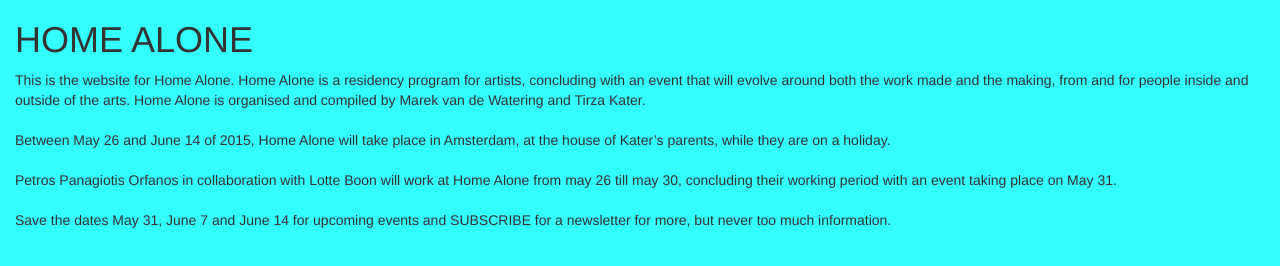
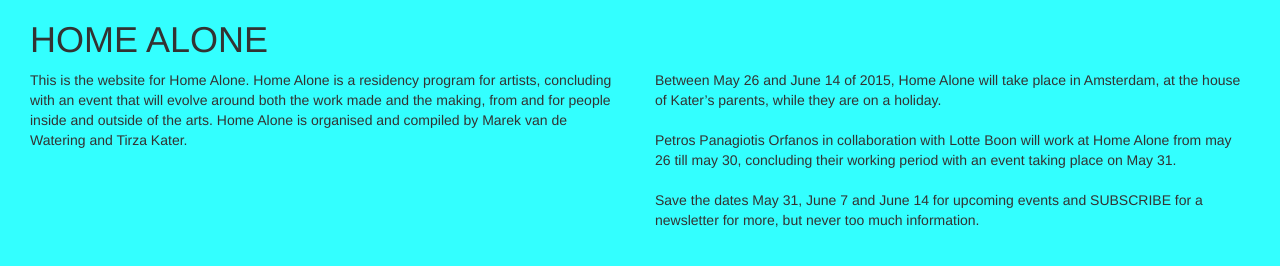
Before and after one commit to byrthelemmens/homealone, a plain HTML site: page index.html in a window 1280 px wide. Drawn offline with nearby package versions, Linux system fonts and the light colour scheme.

Commit message:
added bootstrap classes

```diff
--- a/index.html
+++ b/index.html
@@ -28,18 +28,27 @@
             <p class="browserupgrade">You are using an <strong>outdated</strong> browser. Please <a href="http://browsehappy.com/">upgrade your browser</a> to improve your experience.</p>
         <![endif]-->
         <div class="container-fluid">
+            <div class="col-lg-12 col-md-12 col-sm-12 col-xs-12">
+                <h1>HOME ALONE</h1>
+            </div><!-- /col 12-->
 
-            <h1>HOME ALONE</h1>
+            <div class="col-lg-6 col-md-6 col-sm-6 col-xs-6">
                 <p>
                     This is the website for Home Alone. Home Alone is a residency program for artists, concluding with an event that will evolve around both the work made and the making, from and for people inside and outside of the arts. Home Alone is organised and compiled by Marek van de Watering and Tirza Kater.
-                <br><br>
+                </p>
+            </div><!-- /col 6-->
+
+            <div class="col-lg-6 col-md-6 col-sm-6 col-xs-6">
+                <p>
                     Between May 26 and June 14 of 2015, Home Alone will take place in Amsterdam, at the house of Kater’s parents, while they are on a holiday.
                     <br><br>
                     Petros Panagiotis Orfanos in collaboration with Lotte Boon will work at Home Alone from may 26 till may 30, concluding their working period with an event taking place on May 31.
                     <br><br>
                     Save the dates May 31, June 7 and June 14 for upcoming events and SUBSCRIBE for a newsletter for more, but never too much information.
                 </p>
-        </div>
+            </div><!-- /col 6-->
+
+        </div><!-- /container-fluid-->
 
 
         <script src="https://ajax.googleapis.com/ajax/libs/jquery/1.11.3/jquery.min.js"></script>
```
Lines whose indentation alone changed are shown as unchanged.
